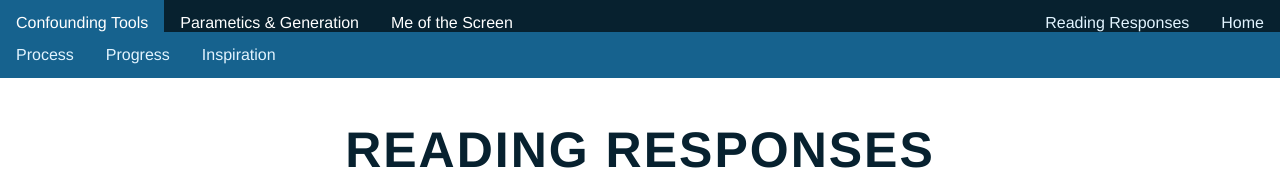
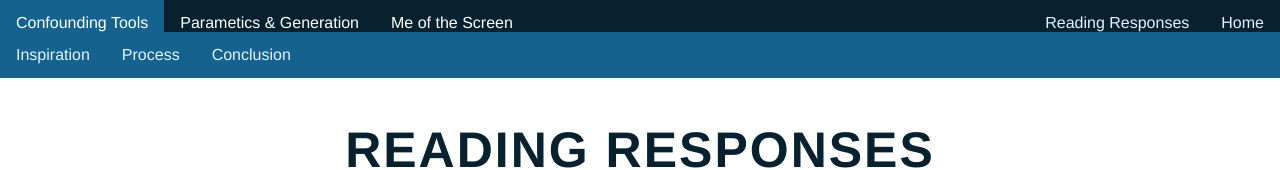
Before and after one commit to wheeliebandit/ReadingResponses, a plain HTML site: page index.html in a window 1280 px wide. Shown: the top 170 px of the page. Drawn offline with Linux system fonts and the light colour scheme.

Commit message:
Update index.html

```diff
--- a/index.html
+++ b/index.html
@@ -10,25 +10,25 @@
   <div class="subnav">
     <button class="subnavbtn">Confounding Tools
     <div class="subnav-content">
-      <a href="https://wheeliebandit.github.io/ConfoundingTools/process.html">Process</a>
-      <a href="https://wheeliebandit.github.io/ConfoundingTools/progress.html">Progress</a>
-      <a href="https://wheeliebandit.github.io/ConfoundingTools/inspiration.html">Inspiration</a>
+      <a href="https://wheeliebandit.github.io/ConfoundingTools/#insp">Inspiration</a>
+      <a href="https://wheeliebandit.github.io/ConfoundingTools/#proc">Process</a>
+      <a href="https://wheeliebandit.github.io/ConfoundingTools/#conc">Conclusion</a>
     </div>
   </div>
   <div class="subnav">
     <button class="subnavbtn">Parametics & Generation
     <div class="subnav-content">
-      <a href="https://wheeliebandit.github.io/ParameticsandGeneration/process.html">Process</a>
-      <a href="https://wheeliebandit.github.io/ParameticsandGeneration/progress.html">Progress</a>
-      <a href="https://wheeliebandit.github.io/ParameticsandGeneration/inspiration.html">Inspiration</a>
+      <a href="https://wheeliebandit.github.io/ParameticsandGeneration/#insp">Inspiration</a>
+      <a href="https://wheeliebandit.github.io/ParameticsandGeneration/#proc">Process</a>
+      <a href="https://wheeliebandit.github.io/ParameticsandGeneration/#conc">Conclusion</a>
     </div>
   </div>
   <div class="subnav">
     <button class="subnavbtn">Me of the Screen
     <div class="subnav-content">
-      <a href="https://wheeliebandit.github.io/MeoftheScreen/process.html">Process</a>
-      <a href="https://wheeliebandit.github.io/MeoftheScreen/progress.html">Progress</a>
-      <a href="https://wheeliebandit.github.io/MeoftheScreen/inspiration.html">Inspiration</a>
+      <a href="https://wheeliebandit.github.io/MeoftheScreen/#insp">Inspiration</a>
+      <a href="https://wheeliebandit.github.io/MeoftheScreen/#proc">Process</a>
+      <a href="https://wheeliebandit.github.io/MeoftheScreen/#conc">Conclusion</a>
     </div>
   </div>
   <a href="https://wheeliebandit.github.io/ReadingResponses/">Reading Responses</a>
```
